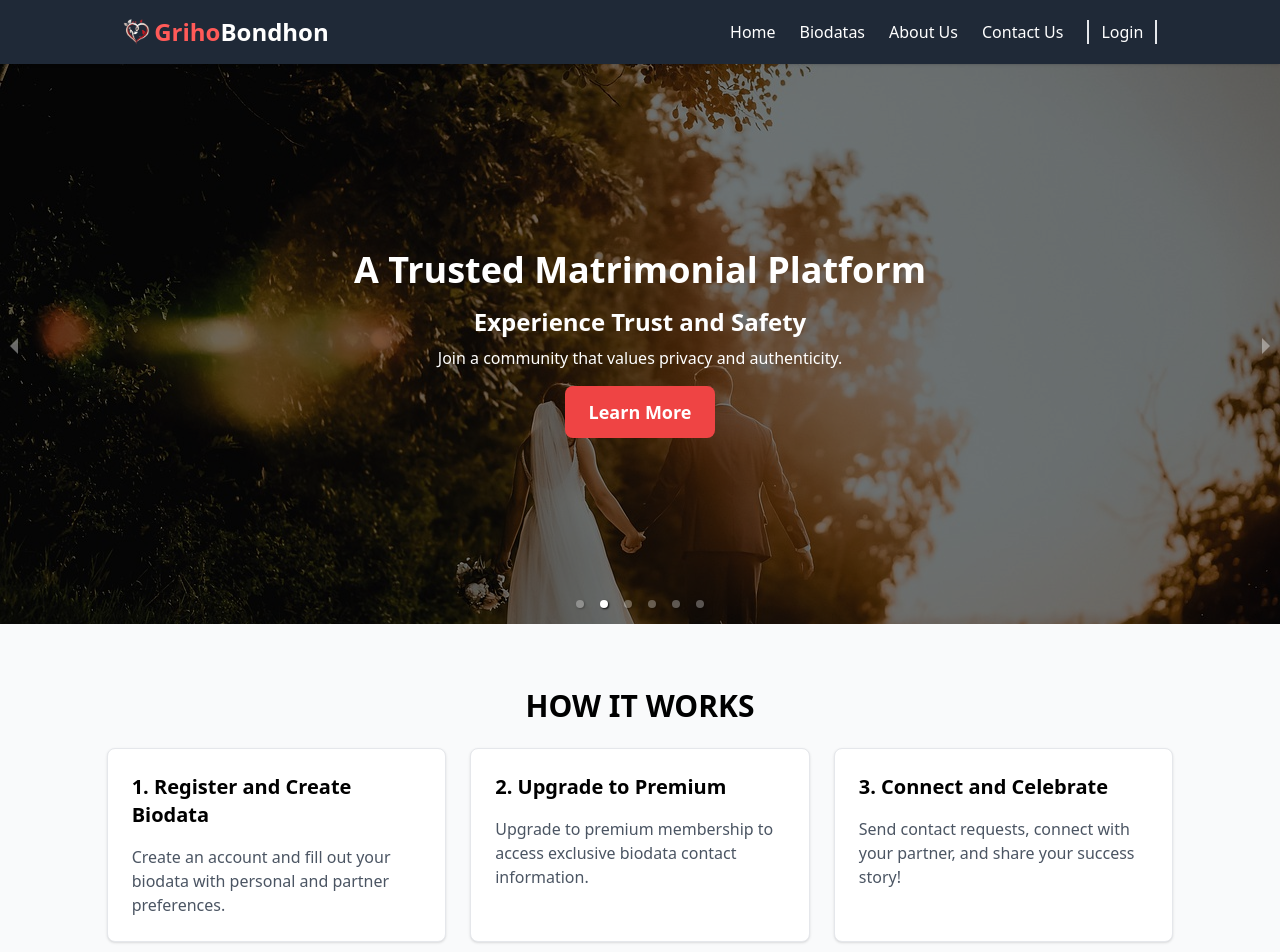
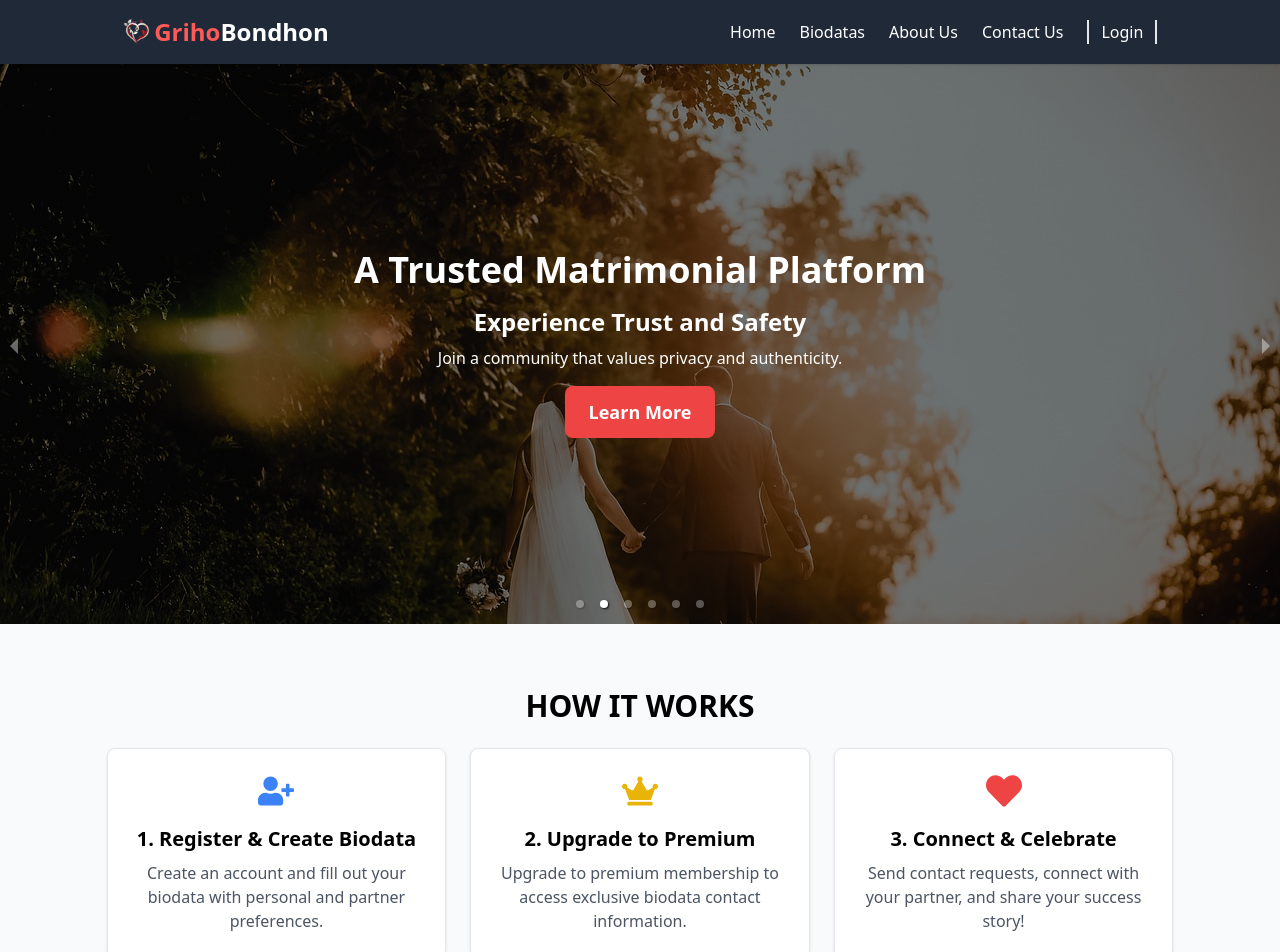
Before and after one commit to pritom-roy/griho-bondhon-client, a React (Vite) app: page / in a window 1280 px wide. Shown: the top 952 px of the page. Built offline with nearby package versions, Linux system fonts and the light colour scheme; no server answers; grey boxes are pictures that could not be loaded.

Commit message:
how it works improved

```diff
--- a/src/pages/home/howitwork/HowItWorks.jsx
+++ b/src/pages/home/howitwork/HowItWorks.jsx
@@ -1,22 +1,27 @@
+import { FaUserPlus, FaCrown, FaHeart } from "react-icons/fa";
+
 const HowItWorks = () => {
     return (
         <div className="w-11/12 md:w-10/12 mx-auto md:py-16 py-5">
             <h2 className="text-3xl font-bold text-center mb-6 uppercase">How It Works</h2>
             <div className="grid grid-cols-1 md:grid-cols-3 gap-6">
-                <div className="p-6 border rounded-lg shadow bg-white">
-                    <h3 className="text-xl font-semibold mb-4">1. Register and Create Biodata</h3>
+                <div className="p-6 border rounded-lg shadow bg-white flex flex-col items-center text-center">
+                    <FaUserPlus className="text-4xl text-blue-500 mb-4" />
+                    <h3 className="text-xl font-semibold mb-2">1. Register & Create Biodata</h3>
                     <p className="text-gray-600">
                         Create an account and fill out your biodata with personal and partner preferences.
                     </p>
                 </div>
-                <div className="p-6 border rounded-lg shadow bg-white">
-                    <h3 className="text-xl font-semibold mb-4">2. Upgrade to Premium</h3>
+                <div className="p-6 border rounded-lg shadow bg-white flex flex-col items-center text-center">
+                    <FaCrown className="text-4xl text-yellow-500 mb-4" />
+                    <h3 className="text-xl font-semibold mb-2">2. Upgrade to Premium</h3>
                     <p className="text-gray-600">
                         Upgrade to premium membership to access exclusive biodata contact information.
                     </p>
                 </div>
-                <div className="p-6 border rounded-lg shadow bg-white">
-                    <h3 className="text-xl font-semibold mb-4">3. Connect and Celebrate</h3>
+                <div className="p-6 border rounded-lg shadow bg-white flex flex-col items-center text-center">
+                    <FaHeart className="text-4xl text-red-500 mb-4" />
+                    <h3 className="text-xl font-semibold mb-2">3. Connect & Celebrate</h3>
                     <p className="text-gray-600">
                         Send contact requests, connect with your partner, and share your success story!
                     </p>
```
